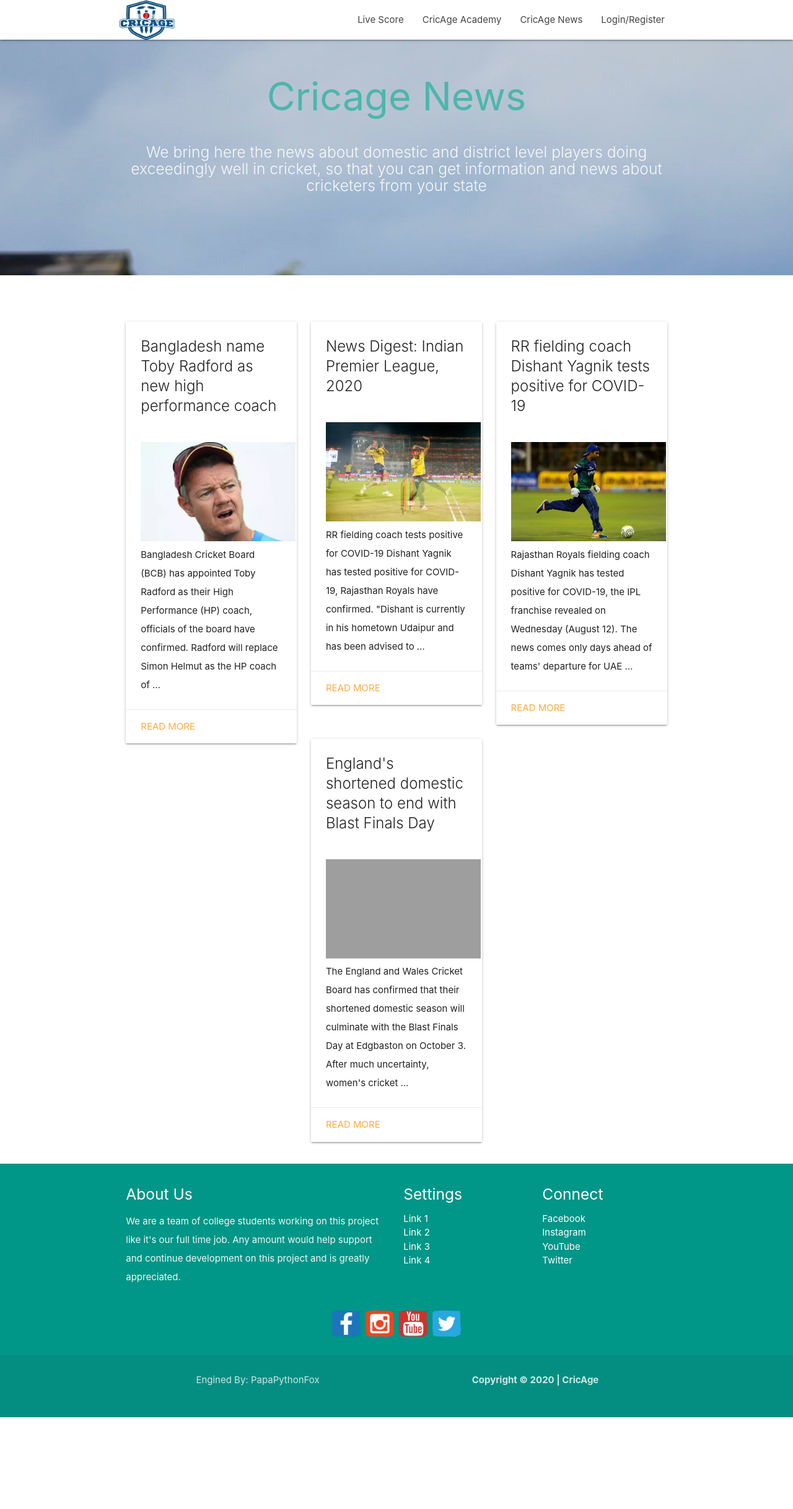
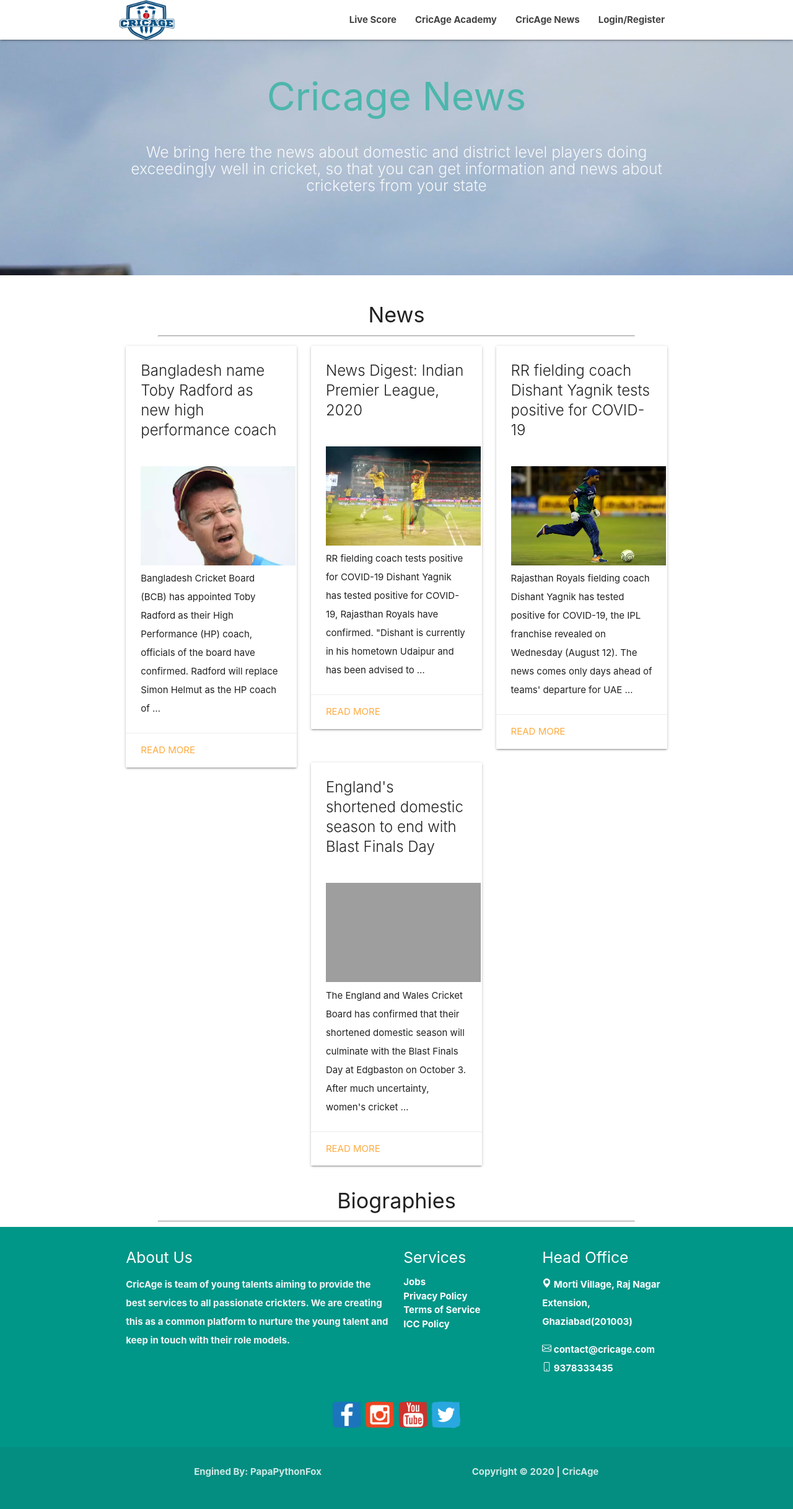
Before and after one commit to cricage/cricageproject, a Django app: page /news/ in a window 1280 px wide. Shown: the whole page at 62% size. Before the commit the page ends 2286 px from the top, so only its background shows below. Run offline with Django 3.2, Linux system fonts and the light colour scheme; data comes from the database, SQL or seed files in the repository; both versions use the stored data as it was after the commit; some libraries are stand-ins or nearby versions; grey boxes are pictures that could not be loaded.

Commit message:
latest uptodate

```diff
--- a/CricageProject/blogapp/admin.py
+++ b/CricageProject/blogapp/admin.py
@@ -4,7 +4,7 @@
 
 # Register your models here.
 class ArticleAdmin(admin.ModelAdmin):
-    list_display = ['title','slug','author','content','image1','image2','image3','publish','created','updated','status']
+    list_display = ['title','slug','author','content','image1','image2','image3','publish','created','status','type']
     prepopulated_fields={'slug':('title',)}
 class CommentAdmin(admin.ModelAdmin):
     list_display=['name','email','post','body','created','updated','active']
--- a/CricageProject/blogapp/models.py
+++ b/CricageProject/blogapp/models.py
@@ -21,6 +21,7 @@
     created=models.DateTimeField(auto_now_add=True)
     updated=models.DateTimeField(auto_now=True)
     status=models.CharField(max_length=10,choices=STATUS_CHOICES,default='draft')
+    type=models.CharField(max_length=20,default='news')
 
     class Meta:
         ordering=('-publish',)
--- a/CricageProject/blogapp/views.py
+++ b/CricageProject/blogapp/views.py
@@ -12,8 +12,9 @@
 
 
 def all_post(request):
-    posts=Article.objects.all()
-    return render(request,'blogapp/home.html',{'posts':posts})
+    posts = Article.objects.filter(type="news")
+    bio = Article.objects.filter(type="bio")
+    return render(request,'blogapp/home.html',{'posts':posts,'bio':bio})
 
 @login_required
 def post_detail(request,id):
--- a/CricageProject/templates/blogapp/home.html
+++ b/CricageProject/templates/blogapp/home.html
@@ -16,16 +16,14 @@
 you can get information and news about cricketers
 from your state</h5>
       </div>
-      <!-- <div class="row center">
-        <a href="http://materializecss.com/getting-started.html" id="download-button" class="btn-large waves-effect waves-light teal lighten-1">Start Scoring</a>
-      </div> -->
       <br><br>
-
-    </div>
+  </div>
   </div>
   <div class="parallax"><img src="{% static 'images/ddd.jpg'%}" alt="Unsplashed background img 1"></div>
 </div>
-<br><br><br>
+<br>
+<h4 align="center">News</h4>
+<hr style="width:60%;text-align:left;margin-left:30">
       <div class="container">
          <div class="row">
             {% for post in posts %}
@@ -45,5 +43,8 @@
             {% endfor %}
 </div>
 </div>
+<h4 align="center">Biographies</h4>
+<hr style="width:60%;text-align:left;margin-left:30;background-color:#FF0000;">
+
 
 {% endblock%}
--- a/CricageProject/templates/blogapp/index.html
+++ b/CricageProject/templates/blogapp/index.html
@@ -24,7 +24,7 @@
       <a id="logo-container" href="/home" class="brand-logo">
       <img src="{% static 'images/final.png' %}" alt="..." height="65px;" width="90px;">
       </a>
-      <ul class="right hide-on-med-and-down">
+      <ul class="right hide-on-med-and-down" style="font-weight:bold";>
         <li><a href="#">Live Score</a></li>
         <li><a href="/academy">CricAge Academy</a></li>
         <li><a href="/news">CricAge News</a></li>
@@ -32,7 +32,7 @@
       </ul>
 
 
-      <ul id="nav-mobile" class="sidenav">
+      <ul id="nav-mobile" class="sidenav" style="font-weight:bold";>
         <li><a href="#">Live Score</a></li>
         <li><a href="/academy">CricAge Academy</a></li>
         <li><a href="/news">CricAge News</a></li>
@@ -47,7 +47,7 @@
       <a id="logo-container" href="/home" class="brand-logo">
       <img src="{% static 'images/final.png' %}" alt="..." height="65px;" width="90px;">
       </a>
-        <ul class="right hide-on-med-and-down">
+        <ul class="right hide-on-med-and-down" style="font-weight:bold";>
         <li><a href="#">Live Score</a></li>
         <li><a href="/academy">CricAge Academy</a></li>
         <li><a href="/news">CricAge News</a></li>
@@ -55,7 +55,7 @@
       </ul>
 
 
-      <ul id="nav-mobile" class="sidenav">
+      <ul id="nav-mobile" class="sidenav" style="font-weight:bold";>
         <li><a href="#">Live Score</a></li>
         <li><a href="/academy">CricAge Academy</a></li>
         <li><a href="/news">CricAge News</a></li>
@@ -68,12 +68,12 @@
 {% endif %}
 {% block body_block%}
   <div id="index-banner" class="parallax-container">
-    <div class="section no-pad-bot">
+    <div class="section no-pad-bot" style="font-weight:bold";>
       <div class="container">
         <br><br>
         <h1 class="header center teal-text text-lighten-2">CricAge</h1>
         <div class="row center">
-          <h5 class="header col s12 light">Cricage is for all the cricketers to score their Local Cricket Matches and Tournaments digitally </h5>
+          <h5 class="header col s12 light">CricAge is one stop destination for the most popular sport in the country.</h5>
         </div>
         <div class="row center">
           <a href="http://materializecss.com/getting-started.html" id="download-button" class="btn-large waves-effect waves-light teal lighten-1">Start Scoring</a>
@@ -94,9 +94,9 @@
         <div class="col s12 m4">
           <div class="icon-block">
             <h2 class="center brown-text"><i class="material-icons">flash_on</i></h2>
-            <h5 class="center">Cricage Academy</h5>
+            <h5 class="center">CricAge Academy</h5>
 
-            <p class="light">Cricage is one stop destination for the most popular sport in
+            <p class="light">CricAge is one stop destination for the most popular sport in
                             the country. Cricket news and views, academic training,
                             sponsorship, media and production related to cricket,
                             all of these and much more are provided under one
@@ -109,16 +109,17 @@
             <h2 class="center brown-text"><i class="material-icons">group</i></h2>
             <h5 class="center">Score Domestic Match</h5>
 
-            <p class="light">By utilizing elements and principles of Material Design, we were able to create a framework that incorporates components and animations that provide more feedback to users. Additionally, a single underlying responsive system across all platforms allow for a more unified user experience.</p>
+            <p class="light">CricAge is starting as a simple scorekeeping website for domestic crickters to keep the track of their scores.
+                               And, it will act as a network for recognising cricketers for their talent and making them better with performance analytics.</p>
           </div>
         </div>
 
         <div class="col s12 m4">
           <div class="icon-block">
             <h2 class="center brown-text"><i class="material-icons">settings</i></h2>
-            <h5 class="center">Live Cricket Score</h5>
+            <h5 class="center">CricAge News</h5>
 
-            <p class="light">We have provided detailed documentation as well as specific code examples to help new users get started. We are also always open to feedback and can answer any questions a user may have about Materialize.</p>
+            <p class="light">CricAge will provide the news and motivational stories of the upcoming talent in from different state of our country. CricAge will cover domestic and district level players doing exceedingly well in cricket.</p>
           </div>
         </div>
       </div>
@@ -144,8 +145,18 @@
       <div class="row">
         <div class="col s12 center">
           <h3><i class="mdi-content-send brown-text"></i></h3>
-          <h4>Contact Us</h4>
-          <p class="left-align light">Lorem ipsum dolor sit amet, consectetur adipiscing elit. Nullam scelerisque id nunc nec volutpat. Etiam pellentesque tristique arcu, non consequat magna fermentum ac. Cras ut ultricies eros. Maecenas eros justo, ullamcorper a sapien id, viverra ultrices eros. Morbi sem neque, posuere et pretium eget, bibendum sollicitudin lacus. Aliquam eleifend sollicitudin diam, eu mattis nisl maximus sed. Nulla imperdiet semper molestie. Morbi massa odio, condimentum sed ipsum ac, gravida ultrices erat. Nullam eget dignissim mauris, non tristique erat. Vestibulum ante ipsum primis in faucibus orci luctus et ultrices posuere cubilia Curae;</p>
+          <h4>PLAYER PROFILING</h4>
+          <h5>Social Media Handling , Photoshoot ,
+            Video Profiling , Media Coverage</h5>
+          <p class="left-align light">State and national players doing remarkably good,
+                              profiling of them will be undertaken by CRICAGE,
+                              which includes photoshoot, video shoot, social
+                              media management, graphic work and video analyst.
+                              Also interview will be lined up with print, electronic
+                              and digital media on regular intervals. Through our
+                              sponsorship program, players with good performance
+                              will be rewarded with bat, pad, dress etc. and other
+                              essential needs. </p>
         </div>
       </div>
 
@@ -157,7 +168,7 @@
     <div class="section no-pad-bot">
       <div class="container">
         <div class="row center">
-          <h4>CRICAGE NEWS</h4>
+          <!-- <h4>CRICAGE NEWS</h4>
           <h5>Stats , Views & updates</h5>
           <h5 class="header col s12 light">Owing to the popularity of the cricket there is pool
                             of websites pertaining to cricket news. However,
@@ -167,7 +178,7 @@
                             level players doing exceedingly well in cricket, so that
                             you can get information and news about cricketers
                             from your state and confidence of the players will also
-                            get boosted when their hard work will get recognized. </h5>
+                            get boosted when their hard work will get recognized. </h5> -->
         </div>
       </div>
     </div>
@@ -175,31 +186,37 @@
   </div>
   {% endblock %}
   <footer class="page-footer teal">
-    <div class="container">
+    <div class="container" style="font-weight:bold";>
       <div class="row">
         <div class="col l6 s12">
           <h5 class="white-text">About Us</h5>
-          <p class="grey-text text-lighten-4">We are a team of college students working on this project like it's our full time job. Any amount would help support and continue development on this project and is greatly appreciated.</p>
+          <p class="grey-text text-lighten-4">CricAge is team of young talents aiming to provide the best services to all passionate crickters. We are creating this as a common platform to nurture the young talent and keep in touch with their role models.</p>
 
 
         </div>
         <div class="col l3 s12">
-          <h5 class="white-text">Settings</h5>
+          <h5 class="white-text">Services</h5>
           <ul>
-            <li><a class="white-text" href="#!">Link 1</a></li>
-            <li><a class="white-text" href="#!">Link 2</a></li>
-            <li><a class="white-text" href="#!">Link 3</a></li>
-            <li><a class="white-text" href="#!">Link 4</a></li>
+            <li><a class="white-text" href="#!">Jobs</a></li>
+            <li><a class="white-text" href="#!">Privacy Policy</a></li>
+            <li><a class="white-text" href="#!">Terms of Service</a></li>
+            <li><a class="white-text" href="#!">ICC Policy</a></li>
           </ul>
         </div>
         <div class="col l3 s12">
-          <h5 class="white-text">Connect</h5>
-          <ul>
-            <li><a class="white-text" href="#!">Facebook</a></li>
-            <li><a class="white-text" href="#!">Instagram</a></li>
-            <li><a class="white-text" href="#!">YouTube</a></li>
-            <li><a class="white-text" href="#!">Twitter</a></li>
-          </ul>
+          <h5>Head Office</h5>
+          <p><svg class="bi bi-geo-alt" width="1em" height="1em" viewBox="0 0 16 16" fill="currentColor" xmlns="http://www.w3.org/2000/svg">
+            <path fill-rule="evenodd" d="M8 16s6-5.686 6-10A6 6 0 002 6c0 4.314 6 10 6 10zm0-7a3 3 0 100-6 3 3 0 000 6z" clip-rule="evenodd"/>
+          </svg> Morti Village, Raj Nagar Extension, Ghaziabad(201003)  </p>
+          <p><svg class="bi bi-envelope" width="1em" height="1em" viewBox="0 0 16 16" fill="currentColor" xmlns="http://www.w3.org/2000/svg">
+            <path fill-rule="evenodd" d="M14 3H2a1 1 0 00-1 1v8a1 1 0 001 1h12a1 1 0 001-1V4a1 1 0 00-1-1zM2 2a2 2 0 00-2 2v8a2 2 0 002 2h12a2 2 0 002-2V4a2 2 0 00-2-2H2z" clip-rule="evenodd"/>
+            <path fill-rule="evenodd" d="M.071 4.243a.5.5 0 01.686-.172L8 8.417l7.243-4.346a.5.5 0 01.514.858L8 9.583.243 4.93a.5.5 0 01-.172-.686z" clip-rule="evenodd"/>
+            <path d="M6.752 8.932l.432-.252-.504-.864-.432.252.504.864zm-6 3.5l6-3.5-.504-.864-6 3.5.504.864zm8.496-3.5l-.432-.252.504-.864.432.252-.504.864zm6 3.5l-6-3.5.504-.864 6 3.5-.504.864z"/>
+          </svg> contact@cricage.com  <br>
+          <svg class="bi bi-phone" width="1em" height="1em" viewBox="0 0 16 16" fill="currentColor" xmlns="http://www.w3.org/2000/svg">
+            <path fill-rule="evenodd" d="M11 1H5a1 1 0 00-1 1v12a1 1 0 001 1h6a1 1 0 001-1V2a1 1 0 00-1-1zM5 0a2 2 0 00-2 2v12a2 2 0 002 2h6a2 2 0 002-2V2a2 2 0 00-2-2H5z" clip-rule="evenodd"/>
+            <path fill-rule="evenodd" d="M8 14a1 1 0 100-2 1 1 0 000 2z" clip-rule="evenodd"/>
+          </svg> 9378333435</p>
         </div>
       </div>
   <div class="row">
@@ -215,7 +232,7 @@
         <div class="container">
           <div class="row">
             <div class="col s6">
-              <p align="center">Engined By: PapaPythonFox</p>
+              <p align="center" style="font-weight:bold";>Engined By: PapaPythonFox</p>
             </div>
             <div class="col s6">
               <p align="center" style="font-weight:bold";>Copyright &copy; 2020 | CricAge</p>
@@ -224,11 +241,7 @@
         </div>
     </div>
 </footer>
-
-
-
-
-  <!--  Scripts-->
+<!--  Scripts-->
   <script src="https://code.jquery.com/jquery-2.1.1.min.js"></script>
   <script src="{% static 'js/materialize.js' %}"></script>
   <script src="{% static 'js/init.js' %}"></script>
--- a/CricageProject/templates/blogapp/post_detail.html
+++ b/CricageProject/templates/blogapp/post_detail.html
@@ -13,7 +13,7 @@
         <div class="row">
            <div class="col s12">
               <hr>
-              <img src="{{post.image1.url}}" class="card-img-top" alt="" height="10%" width="70%" align="center" >
+              <img src="{{post.image1.url}}" class="card-img-top align="center"" alt="" height="10%" width="70%">
               <p>{{ post.content|linebreaks }}</p>
             </div>
           </div>
@@ -28,10 +28,6 @@
     <p>{{comment.body|linebreaks}}</p>
     {% endfor %}
     {% endif %}
-    <!-- {% if csubmit %}
-    <h2>Your comment added successfully</h2>
-    {% else %} -->
-    <!-- {% endif %} -->
     <form  method="post">
     {% for field in form.visible_fields %}
     {% render_field field placeholder=field.label  %}
```
Also changed, not shown: CricageProject/blogapp/migrations/0005_article_type.py (added), CricageProject/db.sqlite3.
